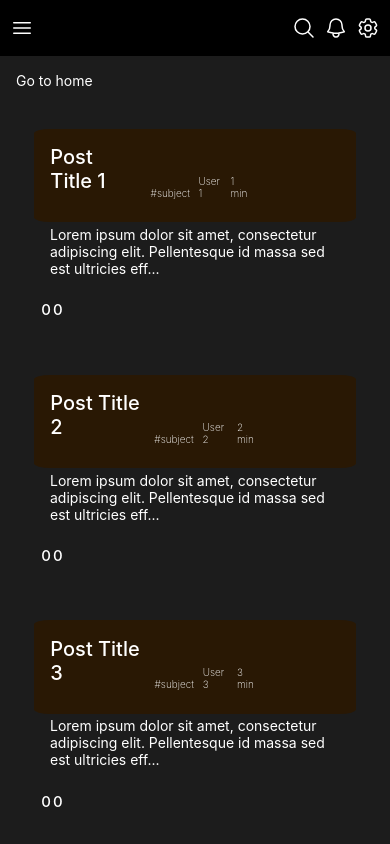
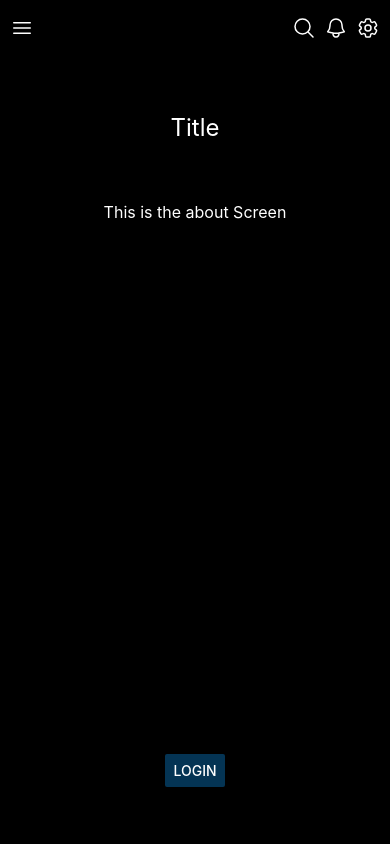
Before and after one commit to AthanasiosKokkinis/UOPlatform, a React Native app: screen /About in a window 390 px wide. Built offline with nearby package versions, Linux system fonts and the light colour scheme.

Commit message:
I added the about page

```diff
--- a/App.tsx
+++ b/App.tsx
@@ -10,7 +10,7 @@ import { HomeScreen } from './screens/HomeScreen';
 import { PostScreen } from './screens/PostScreen';
 import { Navbar } from './components/navigation/Navbar';
 import { ProfileScreen } from './screens/ProfileScreen.tsx';
-
+import{AboutScreen} from './screens/AboutScreen.tsx';
 const Stack = createNativeStackNavigator();
 const NAVBAR_HEIGHT = 56;
 
@@ -36,6 +36,7 @@ function AppContent() {
           <Stack.Screen name="Home" component={HomeScreen} />
           <Stack.Screen name="Post" component={PostScreen} />
           <Stack.Screen name="Profile" component={ProfileScreen} />
+          <Stack.Screen name="About" component={AboutScreen} />
         </Stack.Navigator>
       </View>
     </NavigationContainer>
--- /dev/null
+++ b/screens/AboutScreen.tsx
@@ -0,0 +1,38 @@
+import React from "react";
+import {View, Text, StyleSheet, Button} from "react-native";
+import { useNavigation } from "@react-navigation/native";
+import {Navbar} from "../components/navigation/Navbar";
+export const AboutScreen = () => {
+    const navigation = useNavigation();
+
+    return(
+        <View style={styles.container}>
+            <Text style={styles.title}>Title</Text>
+            <Text style={styles.text}>
+                {"This is the about Screen"}
+            </Text>
+            <Button onPress={() => {navigation.navigate("Login");}} title={'Login'} color={'#043454'}/>
+        </View>
+    );
+}
+
+const styles = StyleSheet.create({
+    container: {
+        display: 'flex',
+        flexDirection: 'column',
+        height:"100%",
+        justifyContent: 'center',
+        alignItems: 'center',
+        backgroundColor:'black',
+    },
+    title:{
+        fontSize:24,
+        color:'white',
+        marginBottom:60,
+    },
+    text:{
+        fontSize:16,
+        height:"70%",
+        color:'white'
+    }
+})
--- a/screens/MainScreen.tsx
+++ b/screens/MainScreen.tsx
@@ -7,7 +7,7 @@ export const MainScreen = () => {
   const navigation = useNavigation();
 
   const MoveLogin = () => {
-    (navigation as any).navigate("Home");
+    (navigation as any).navigate("About");
   };
 
   const createPost = (id: number): PostProps => ({
```
